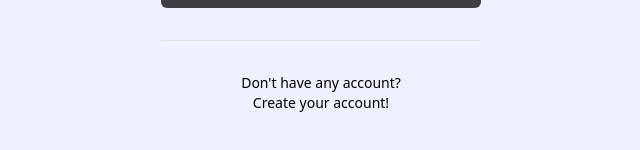
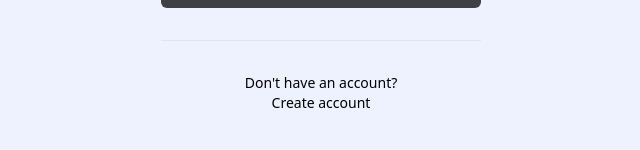
Before and after one commit to hyesuhong/nomad_next_social_media, a Next.js app: page /log-in in a window 1280 px wide. Shown: the part 486-636 px from the top of the page, without its empty margins (319-959 px from the left). Built offline with nearby package versions, Linux system fonts and the light colour scheme.

Commit message:
feat: separate page switch component

```diff
--- a/src/app/(auth)/create-account/page.tsx
+++ b/src/app/(auth)/create-account/page.tsx
@@ -1,7 +1,6 @@
 'use client';
 
-import { FormButton, FormInput } from '@/components/auth-form';
-import Link from 'next/link';
+import { FormButton, FormInput, PageSwitch } from '@/components/auth-form';
 import { FormEvent, startTransition, useActionState } from 'react';
 import { createAccount } from './action';
 
@@ -53,16 +52,10 @@ export default function CreateAccount() {
 				<FormButton>Sign up</FormButton>
 			</form>
 			<hr className='w-80 border-zinc-200' />
-			<p className='text-sm font-light text-center'>
-				Already have an account?
-				<br />
-				<Link
-					href='/log-in'
-					className='relative font-medium before:content-[""] before:absolute before:bottom-0 before:left-0 before:w-full before:h-px before:bg-indigo-400 before:scale-x-0 before:transition-transform hover:before:scale-x-100'
-				>
-					Log in
-				</Link>
-			</p>
+			<PageSwitch
+				message='Already have an account?'
+				targetUrl={{ label: 'Log in', url: '/log-in' }}
+			/>
 		</main>
 	);
 }
--- a/src/app/(auth)/log-in/page.tsx
+++ b/src/app/(auth)/log-in/page.tsx
@@ -1,8 +1,7 @@
 'use client';
 
-import { FormButton, FormInput } from '@/components/auth-form';
+import { FormButton, FormInput, PageSwitch } from '@/components/auth-form';
 import { CheckCircleIcon } from '@heroicons/react/24/outline';
-import Link from 'next/link';
 import { FormEvent, startTransition, useActionState } from 'react';
 import { handleForm } from './action';
 
@@ -48,16 +47,10 @@ export default function Login() {
 				<FormButton>Log in</FormButton>
 			</form>
 			<hr className='w-80 border-zinc-200' />
-			<p className='text-sm font-light text-center'>
-				Don't have any account?
-				<br />
-				<Link
-					href='/create-account'
-					className='relative font-medium before:content-[""] before:absolute before:bottom-0 before:left-0 before:w-full before:h-px before:bg-indigo-400 before:scale-x-0 before:transition-transform hover:before:scale-x-100'
-				>
-					Create your account!
-				</Link>
-			</p>
+			<PageSwitch
+				message="Don't have an account?"
+				targetUrl={{ label: 'Create account', url: '/create-account' }}
+			/>
 			{state?.status === 200 && (
 				<div className='flex items-center gap-x-2 w-80 p-4 rounded-md text-sm bg-emerald-500 text-zinc-50 animate-[fade-in_0.3s_ease-in-out]'>
 					<CheckCircleIcon className='w-6 h-6' />
--- a/src/components/auth-form/index.ts
+++ b/src/components/auth-form/index.ts
@@ -1,4 +1,5 @@
 import Button from './button';
 import Input from './input';
+import PageSwitch from './page-switch';
 
-export { Button as FormButton, Input as FormInput };
+export { Button as FormButton, Input as FormInput, PageSwitch };
--- /dev/null
+++ b/src/components/auth-form/page-switch.tsx
@@ -0,0 +1,23 @@
+import Link from 'next/link';
+
+interface PageSwitchProps {
+	message: string;
+	targetUrl: { label: string; url: string };
+}
+
+export default function PageSwitch({ message, targetUrl }: PageSwitchProps) {
+	return (
+		<>
+			<p className='text-sm font-light text-center'>
+				{message}
+				<br />
+				<Link
+					href={targetUrl.url}
+					className='relative font-medium transition-colors hover:text-indigo-400'
+				>
+					{targetUrl.label}
+				</Link>
+			</p>
+		</>
+	);
+}
```
